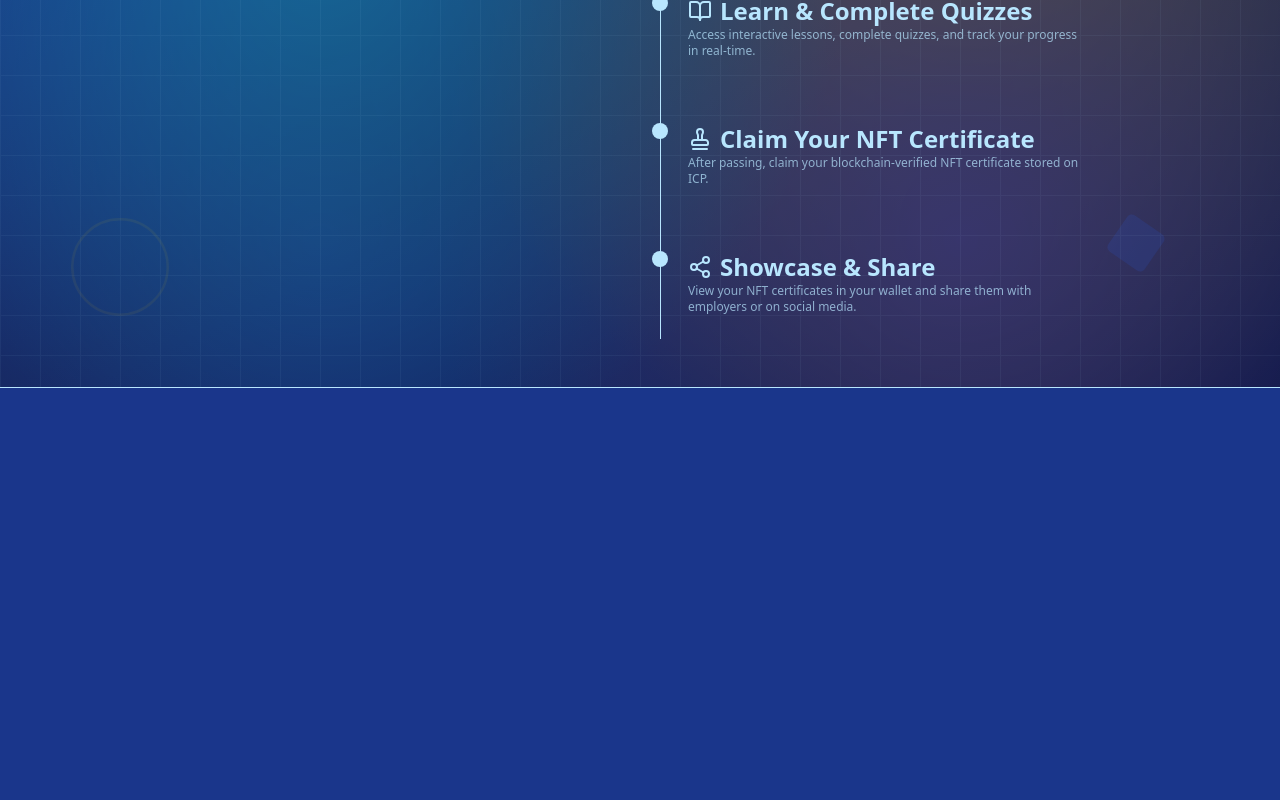
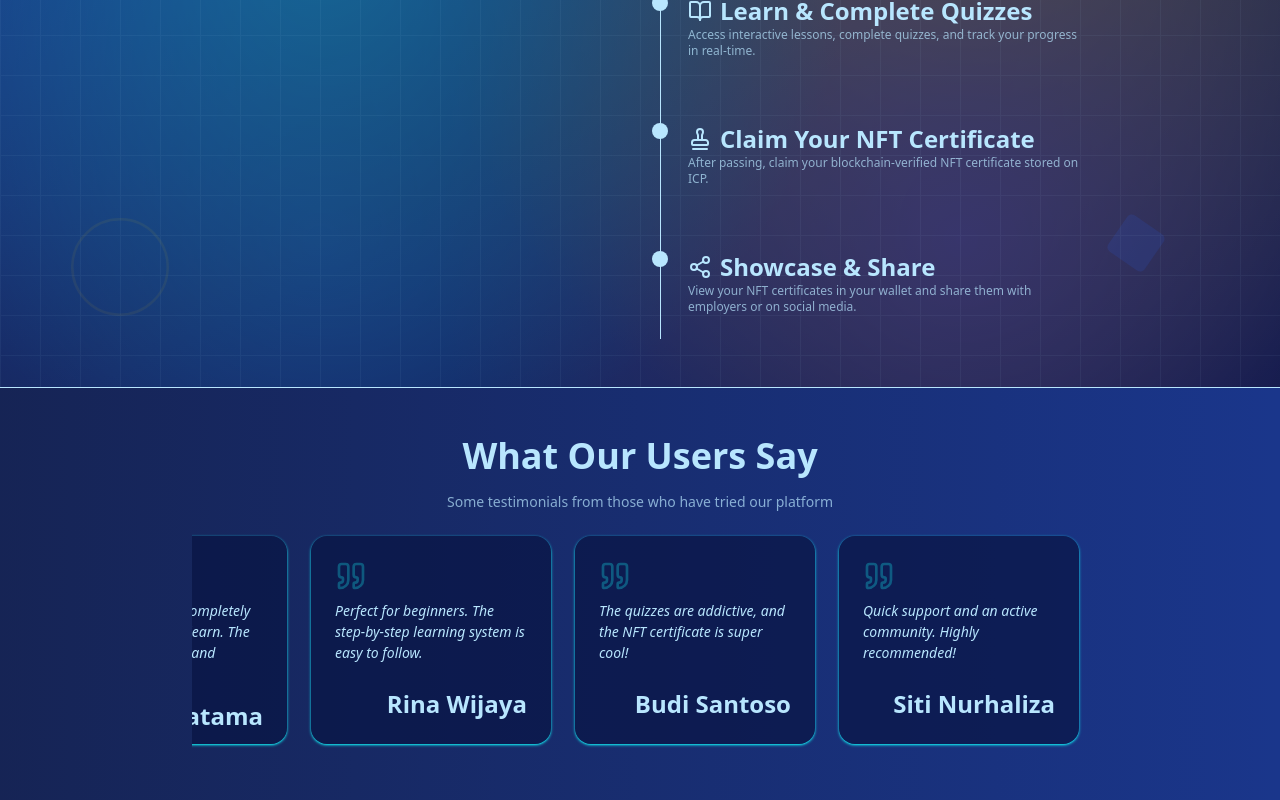
Before and after one commit to zdnemz/eduverse, a React (Vite) app in the folder src/eduverse_frontend/: page / in a window 1280 px wide. Shown: the part 1538-2338 px from the top of the page. Before the commit the page ends 1926 px from the top, so only its background shows below. Built offline with nearby package versions, Linux system fonts and the light colour scheme.

Commit message:
feat: add testimonials section on landing page

```diff
--- a/src/eduverse_frontend/src/components/pages/home/Index.tsx
+++ b/src/eduverse_frontend/src/components/pages/home/Index.tsx
@@ -1,10 +1,12 @@
 import RootLayout from '@/components/layouts/RootLayout';
 import Navbar from '@/components/Navbar';
+import { RefProvider } from '@/contexts/RefContext';
+import { Helmet } from 'react-helmet-async';
+
 import Hero from './Hero';
-import { RefProvider } from '@/contexts/RefContext';
 import ValueProposition from './ValueProposition';
 import HowItWorks from './HowItWorks';
-import { Helmet } from 'react-helmet-async';
+import Testimonials from './Testimonials';
 
 export default function Home() {
   return (
@@ -25,6 +27,7 @@ export default function Home() {
           <Hero />
           <ValueProposition />
           <HowItWorks />
+          <Testimonials />
         </RefProvider>
       </RootLayout>
     </>
--- /dev/null
+++ b/src/eduverse_frontend/src/components/pages/home/Testimonials.tsx
@@ -0,0 +1,60 @@
+import { motion } from 'framer-motion';
+import { Marquee } from '@/components/ui/marquee';
+import { Quote } from 'lucide-react';
+
+const testimonials = [
+  {
+    text: 'This platform has completely changed the way I learn. The materials are clear and interactive!',
+    name: 'Andi Pratama',
+  },
+  {
+    text: 'Perfect for beginners. The step-by-step learning system is easy to follow.',
+    name: 'Rina Wijaya',
+  },
+  {
+    text: 'The quizzes are addictive, and the NFT certificate is super cool!',
+    name: 'Budi Santoso',
+  },
+  {
+    text: 'Quick support and an active community. Highly recommended!',
+    name: 'Siti Nurhaliza',
+  },
+];
+
+export default function Testimonials() {
+  return (
+    <section className="from-base-200 to-blue-base-300 relative grid w-full gap-4 bg-gradient-to-r">
+      <div className="space-y-4 text-center">
+        <h2 className="text-2xl font-bold md:text-3xl lg:text-4xl">What Our Users Say</h2>
+        <p className="text-muted text-sm">
+          Some testimonials from those who have tried our platform
+        </p>
+      </div>
+
+      <Marquee pauseOnHover className="flex items-center gap-6">
+        <motion.div
+          initial={{ opacity: 0 }}
+          whileInView={{ opacity: 1 }}
+          transition={{
+            duration: 2,
+            ease: 'easeInOut',
+            type: 'spring',
+          }}
+          className="flex items-center gap-6"
+        >
+          {testimonials.map((item, index) => (
+            <div key={index} className="card bg-base-300/70 shadow-primary h-52 w-60 shadow">
+              <div className="card-body flex w-full flex-col justify-between">
+                <div className="flex items-start justify-between">
+                  <Quote className="text-primary/30 h-8 w-8" />
+                </div>
+                <p className="italic">{item.text}</p>
+                <h3 className="mt-2 text-right text-sm font-semibold">{item.name}</h3>
+              </div>
+            </div>
+          ))}
+        </motion.div>
+      </Marquee>
+    </section>
+  );
+}
--- /dev/null
+++ b/src/eduverse_frontend/src/components/ui/marquee.tsx
@@ -0,0 +1,51 @@
+import { cn } from '@/libs/utils';
+import { ComponentPropsWithoutRef } from 'react';
+
+interface MarqueeProps extends ComponentPropsWithoutRef<'div'> {
+  className?: string;
+  reverse?: boolean;
+  pauseOnHover?: boolean;
+  children: React.ReactNode;
+  vertical?: boolean;
+  repeat?: number;
+}
+
+export function Marquee({
+  className,
+  reverse = false,
+  pauseOnHover = false,
+  children,
+  vertical = false,
+  repeat = 4,
+  ...props
+}: MarqueeProps) {
+  return (
+    <div
+      {...props}
+      className={cn(
+        'group flex [gap:var(--gap)] overflow-hidden p-2 [--duration:40s] [--gap:1rem]',
+        {
+          'flex-row': !vertical,
+          'flex-col': vertical,
+        },
+        className
+      )}
+    >
+      {Array(repeat)
+        .fill(0)
+        .map((_, i) => (
+          <div
+            key={i}
+            className={cn('flex shrink-0 justify-around [gap:var(--gap)]', {
+              'animate-marquee flex-row': !vertical,
+              'animate-marquee-vertical flex-col': vertical,
+              'group-hover:[animation-play-state:paused]': pauseOnHover,
+              '[animation-direction:reverse]': reverse,
+            })}
+          >
+            {children}
+          </div>
+        ))}
+    </div>
+  );
+}
--- a/src/eduverse_frontend/src/index.css
+++ b/src/eduverse_frontend/src/index.css
@@ -48,3 +48,26 @@ h3 {
 @utility text-muted {
   @apply text-base-content/70;
 }
+
+@theme inline {
+  --animate-marquee: marquee var(--duration) infinite linear;
+  --animate-marquee-vertical: marquee-vertical var(--duration) linear infinite;
+
+
+  @keyframes marquee {
+    from {
+      transform: translateX(0);
+    }
+    to {
+      transform: translateX(calc(-100% - var(--gap)));
+    }
+  }
+  @keyframes marquee-vertical {
+    from {
+      transform: translateY(0);
+    }
+    to {
+      transform: translateY(calc(-100% - var(--gap)));
+    }
+  }
+}
```
